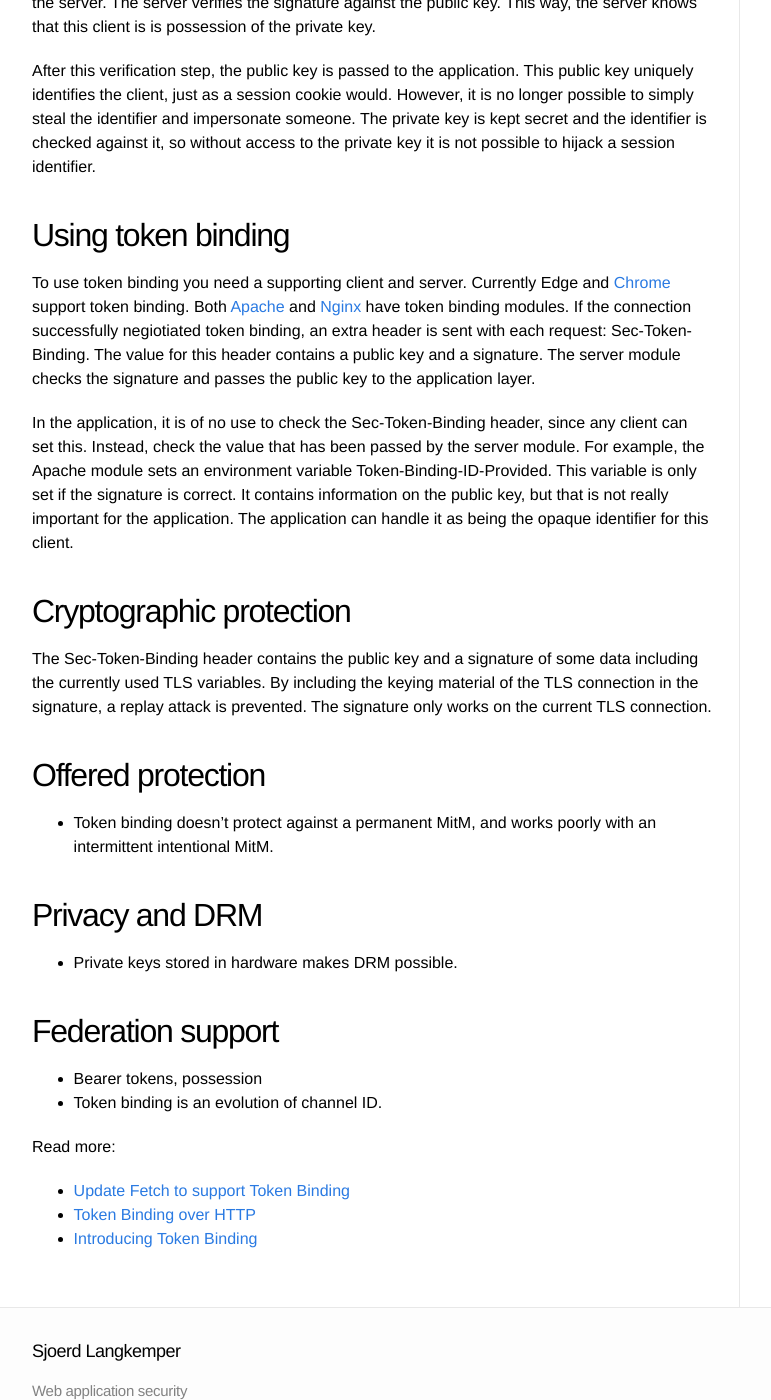
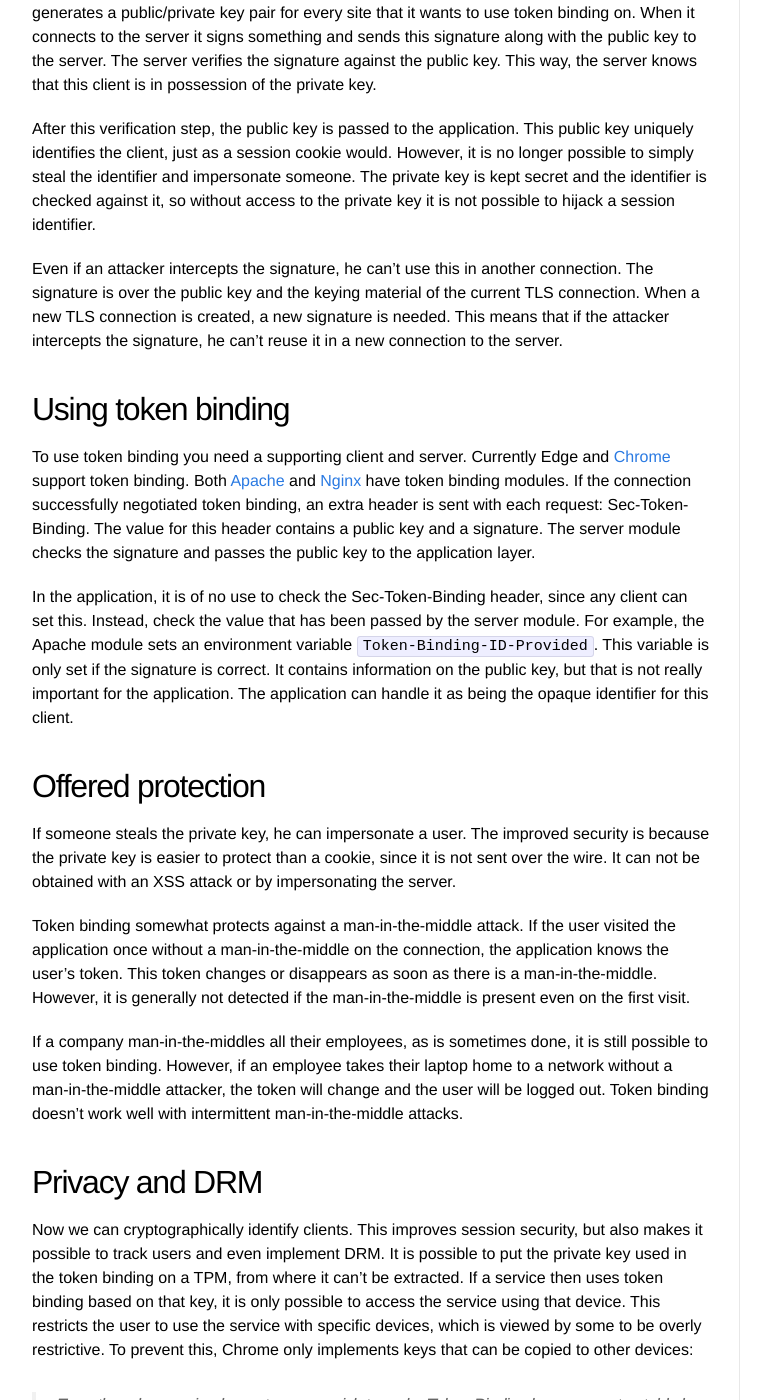
Before and after one commit to Sjord/Sjord.github.io, a Jekyll site: the page built from _posts/2017-05-10-prevent-session-hijacking-with-token-binding.md, in a window 1280 px wide and 1400 px high, scrolled down 811 px. Shown: the whole window, without its empty margins (108-879 px from the left). Built offline with Jekyll 4.4.1, drawn with Linux system fonts in a browser that asks for light colours; some of the changed text lies outside the part shown.

Commit message:
Expand token binding article

```diff
--- a/_posts/2017-05-10-prevent-session-hijacking-with-token-binding.md
+++ b/_posts/2017-05-10-prevent-session-hijacking-with-token-binding.md
@@ -5,46 +5,54 @@
 date: 2017-07-05
 ---
 
+In web applications, anyone that has possession of the session token has access to the session. Token binding introduces a cryptographic token where this is no longer the case, thus making it harder to hijack sessions by obtaining the session identifier.
+
 ## Session hijacking
-
-Token binding makes it harder to take over a session by stealing the session identifier.
 
 When you log in to a web application, you normally get a cookie with a session identifier. This random token identifies to the server that subsequent requests come from you. The server remembers you are logged in, and grants requests with that token access to your resources. Since this token is the only thing that distinguishes your requests from all other requests, anyone who has this token can impersonate you. If the session identifier is compromised, someone else can take over your session.
 
-The session identifier is known both in the browser and on the server, and is sent with every request. This is a big attack surface. Token binding aims to reduce this attack surface.
+The session identifier is known both in the browser and on the server, and is sent with every request. This is a big attack surface.
 
-## Token binding
+## Using a key pair as token
 
-Token binding makes session hijacking harder by basing the token of a private key. The client generates a public/private key pair for every site that it wants to use token binding on. When it connects to the server it signs something and sends this signature along with the public key to the server. The server verifies the signature against the public key. This way, the server knows that this client is is possession of the private key.
+Token binding makes session hijacking harder by basing the token on a private key. The client generates a public/private key pair for every site that it wants to use token binding on. When it connects to the server it signs something and sends this signature along with the public key to the server. The server verifies the signature against the public key. This way, the server knows that this client is in possession of the private key.
 
 After this verification step, the public key is passed to the application. This public key uniquely identifies the client, just as a session cookie would. However, it is no longer possible to simply steal the identifier and impersonate someone. The private key is kept secret and the identifier is checked against it, so without access to the private key it is not possible to hijack a session identifier.
 
+Even if an attacker intercepts the signature, he can't use this in another connection. The signature is over the public key and the keying material of the current TLS connection. When a new TLS connection is created, a new signature is needed. This means that if the attacker intercepts the signature, he can't reuse it in a new connection to the server.
+
 ## Using token binding
 
-To use token binding you need a supporting client and server. Currently Edge and [Chrome](https://www.chromestatus.com/feature/5097603234529280) support token binding. Both [Apache](https://github.com/zmartzone/mod_token_binding) and [Nginx](https://github.com/google/ngx_token_binding) have token binding modules. If the connection successfully negiotiated token binding, an extra header is sent with each request: Sec-Token-Binding. The value for this header contains a public key and a signature. The server module checks the signature and passes the public key to the application layer.
+To use token binding you need a supporting client and server. Currently Edge and [Chrome](https://www.chromestatus.com/feature/5097603234529280) support token binding. Both [Apache](https://github.com/zmartzone/mod_token_binding) and [Nginx](https://github.com/google/ngx_token_binding) have token binding modules. If the connection successfully negotiated token binding, an extra header is sent with each request: Sec-Token-Binding. The value for this header contains a public key and a signature. The server module checks the signature and passes the public key to the application layer.
 
-In the application, it is of no use to check the Sec-Token-Binding header, since any client can set this. Instead, check the value that has been passed by the server module. For example, the Apache module sets an environment variable Token-Binding-ID-Provided. This variable is only set if the signature is correct. It contains information on the public key, but that is not really important for the application. The application can handle it as being the opaque identifier for this client.
-
-## Cryptographic protection
-
-The Sec-Token-Binding header contains the public key and a signature of some data including the currently used TLS variables. By including the keying material of the TLS connection in the signature, a replay attack is prevented. The signature only works on the current TLS connection.
+In the application, it is of no use to check the Sec-Token-Binding header, since any client can set this. Instead, check the value that has been passed by the server module. For example, the Apache module sets an environment variable `Token-Binding-ID-Provided`. This variable is only set if the signature is correct. It contains information on the public key, but that is not really important for the application. The application can handle it as being the opaque identifier for this client.
 
 ## Offered protection
 
-* Token binding doesn't protect against a permanent MitM, and works poorly with an intermittent intentional MitM.
+If someone steals the private key, he can impersonate a user. The improved security is because the private key is easier to protect than a cookie, since it is not sent over the wire. It can not be obtained with an XSS attack or by impersonating the server.
+
+Token binding somewhat protects against a man-in-the-middle attack. If the user visited the application once without a man-in-the-middle on the connection, the application knows the user's token. This token changes or disappears as soon as there is a man-in-the-middle. However, it is generally not detected if the man-in-the-middle is present even on the first visit.
+
+If a company man-in-the-middles all their employees, as is sometimes done, it is still possible to use token binding. However, if an employee takes their laptop home to a network without a man-in-the-middle attacker, the token will change and the user will be logged out. Token binding doesn't work well with intermittent man-in-the-middle attacks.
 
 ## Privacy and DRM
 
-* Private keys stored in hardware makes DRM possible.
+Now we can cryptographically identify clients. This improves session security, but also makes it possible to track users and even implement DRM. It is possible to put the private key used in the token binding on a TPM, from where it can't be extracted. If a service then uses token binding based on that key, it is only possible to access the service using that device. This restricts the user to use the service with specific devices, which is viewed by some to be overly restrictive. To prevent this, Chrome only implements keys that can be copied to other devices:
+
+> Even though some implementors may wish to make Token Binding keys non-extractable by backing them with hardware, Chrome has chosen to only provide software-backed keys. This decision, along with the fact that the spec doesn’t provide any attestation mechanism, should lessen any concerns about using Token Binding for DRM.
 
 ## Federation support
 
+OpenId connect is an example of a federated login protocol: logging in on one application gives access to another application.
 
 
-* Bearer tokens, possession
-* Token binding is an evolution of channel ID.
 
-Read more:
+
+* Binding sessions to tokens
+
+## Read more
+
 * [Update Fetch to support Token Binding](https://github.com/whatwg/fetch/pull/325)
 * [Token Binding over HTTP](https://datatracker.ietf.org/doc/draft-ietf-tokbind-https/)
 * [Introducing Token Binding](https://docs.microsoft.com/en-us/windows-server/security/token-binding/introducing-token-binding)
+* [Token Binding concerns and mitigations](https://docs.google.com/document/d/11lZGt584NbaJKGPVg080UjHv0DzanlyKgfsRp933AwA/edit)
```
